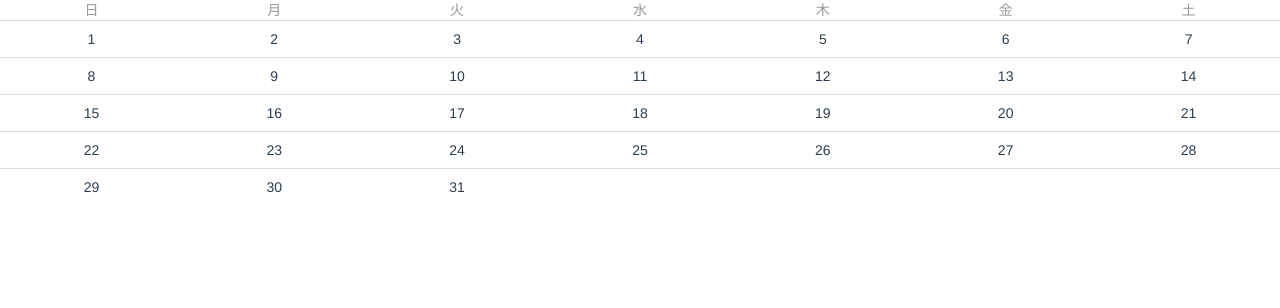
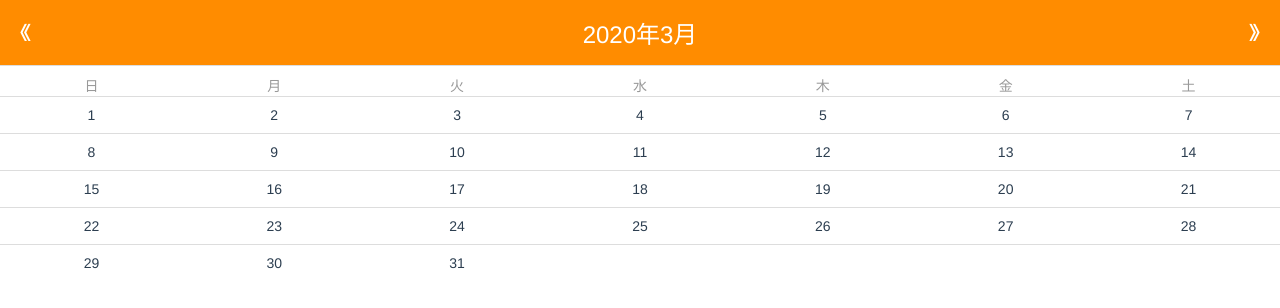
Before and after one commit to Tomo-zou-2525/vue_carendar, a Vue app: page / in a window 1280 px wide. Shown: the top 308 px of the page. Built offline with nearby package versions, Linux system fonts and the light colour scheme.

Commit message:
feat:日付のHTML/CSS

```diff
--- a/src/components/Calendar.vue
+++ b/src/components/Calendar.vue
@@ -2,7 +2,9 @@
   <div>
     <!-- カレンダーヘッダ -->
     <div id="cal-header">
-      <span class="header-arrow"></span>
+      <span class="header-arrow" v-on:touchstart="setLastMonth">《</span>
+      <span class="selected-month">{{year}}年{{month}}月</span>
+      <span class="header-arrow" v-on:touchstart="setNextMonth">》</span>
     </div>
     <table id="cal-main">
       <!-- 曜日を表示 -->
@@ -52,6 +54,23 @@ export default {
 </script>
 
 <style scoped>
+/* ヘッダのcss */
+#cal-header {
+  font-size: 24px;
+  padding: 0;
+  text-align: center;
+  margin-bottom: 10px;
+  background-color: darkorange;
+  border-bottom: 1px solid #ddd;
+  display: flex;
+  justify-content: space-between;
+}
+#cal-header span {
+  padding: 15px 20px;
+  color: white;
+  display: inline-block;
+}
+
 /* カレンダーのCSS */
 #cal-main {
   font-size: 14px;
```
